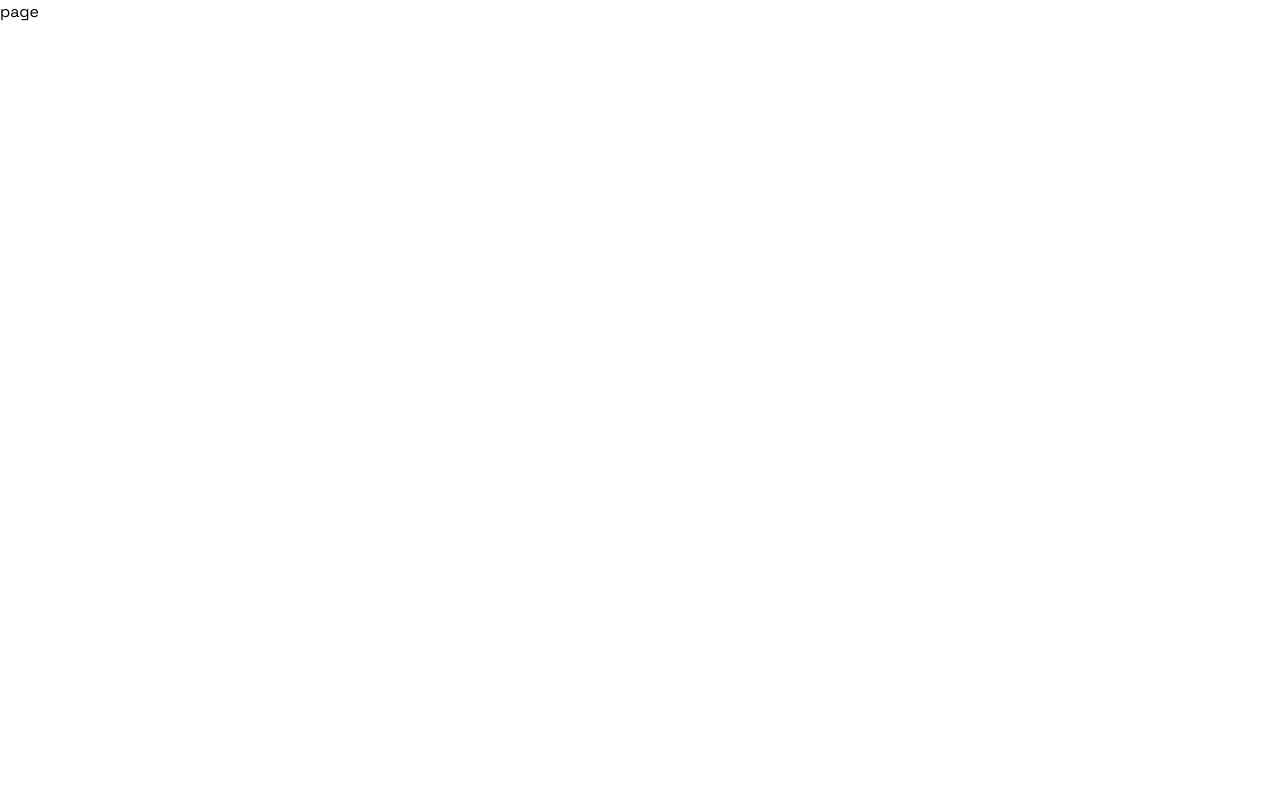
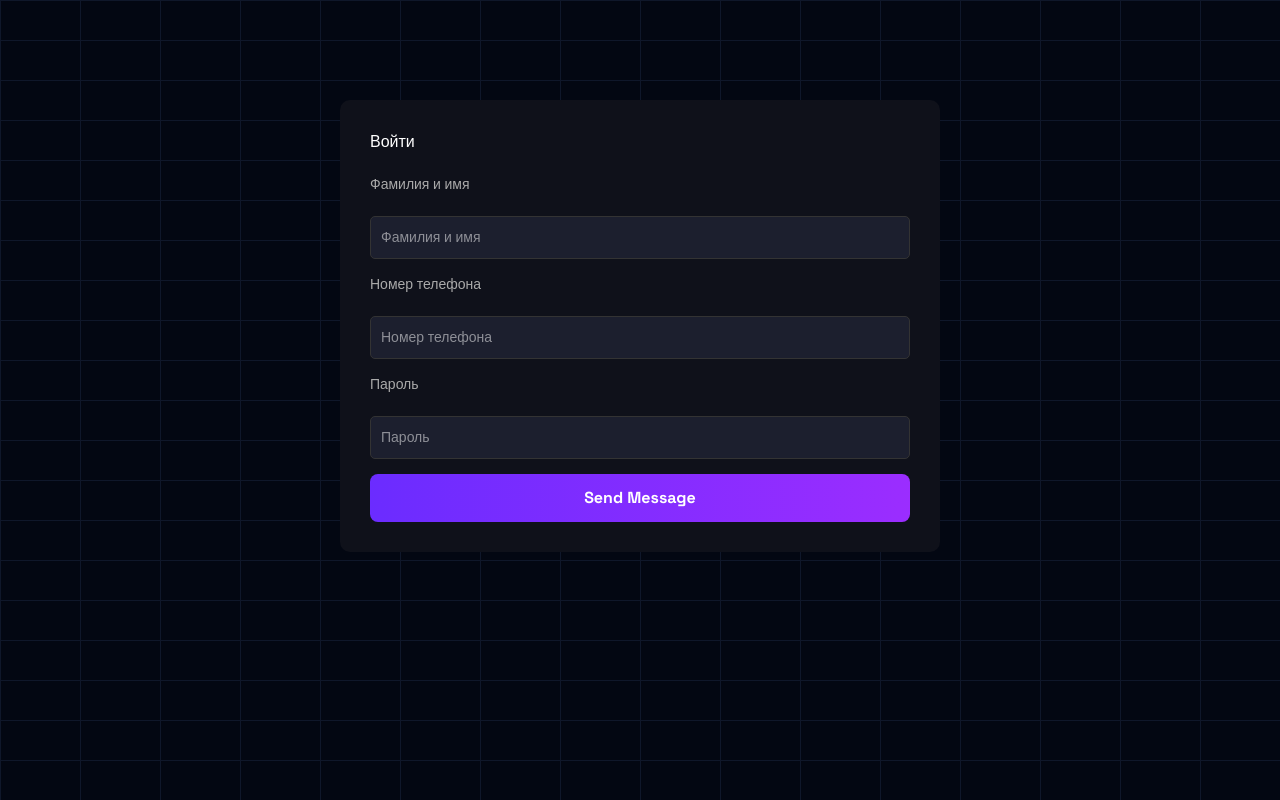
Before and after one commit to muhammadfayziyev2/GryphonSchool, a Next.js app: page /login in a window 1280 px wide. Built offline with nearby package versions, Linux system fonts and the light colour scheme.

Commit message:
modified:   src/app/globals.css 	modified:   src/app/login/page.jsx

```diff
--- a/src/app/globals.css
+++ b/src/app/globals.css
@@ -21,6 +21,7 @@
   --glow-purple: 0 0 15px rgba(168, 85, 247, 0.5);
   --transition-smooth: all 0.3s cubic-bezier(0.4, 0, 0.2, 1);
 }
+
 ::-webkit-scrollbar {
   width: 8px;
 }
@@ -37,6 +38,7 @@
 ::-webkit-scrollbar-thumb:hover {
   background: linear-gradient(to bottom, var(--primary-dark), var(--accent));
 }
+
 * {
   padding: 0;
   margin: 0;
@@ -48,7 +50,7 @@
   background-color: var(--darker-bg);
   color: var(--text-primary);
   background-image:
-      linear-gradient(to right,  #0f172a 1px, transparent 1px),
+    linear-gradient(to right, #0f172a 1px, transparent 1px),
     linear-gradient(to bottom, #0f172a 1px, transparent 1px);
   background-size: 80px 40px;
 }
@@ -67,22 +69,26 @@
   height: 80px;
   width: 100%;
 }
-.header-unit{
+
+.header-unit {
   display: flex;
   justify-content: space-between;
   align-items: center;
   width: 90%;
 }
-.navs{
+
+.navs {
   display: flex;
   align-items: center;
   gap: 30px;
 }
-.li-header{
+
+.li-header {
   display: flex;
   gap: 20px;
   font-family: "Space Grotesk", sans-serif;
 }
+
 @property --color-1 {
   syntax: "<color>";
   inherits: false;
@@ -116,6 +122,7 @@
   text-align: center;
   display: inline-block;
 }
+
 .btn-header a {
   display: inline-block;
   padding: 0.75rem 1.5rem;
@@ -135,6 +142,7 @@
   box-shadow: 0 0 25px rgba(147, 51, 234, 0.8), 0 0 10px rgba(59, 130, 246, 0.6);
   transform: scale(1.05);
 }
+
 .li-header {
   display: flex;
   gap: 1.5rem;
@@ -174,6 +182,7 @@
   width: 100%;
   left: 0;
 }
+
 .main {
   margin: 0;
   color: #cbd5e1;
@@ -249,6 +258,7 @@
 .btn-outline:hover {
   background-color: rgba(6, 182, 212, 0.1);
 }
+
 /* About Section */
 #about {
   display: flex;
@@ -381,11 +391,13 @@
     max-width: 100%;
   }
 }
-.kurs{
+
+.kurs {
   display: flex;
   justify-content: center;
   margin-top: 50px;
 }
+
 .projects-section {
   width: 50%;
   padding: 4rem 2rem;
@@ -466,6 +478,7 @@
 .project-card:hover .card-back {
   transform: rotateY(360deg);
 }
+
 .services-section {
   padding: 4rem 1rem;
   text-align: center;
@@ -555,13 +568,15 @@
 .learn-more.cyan {
   color: #22d3ee;
 }
-.register-home{
+
+.register-home {
 
   width: 100%;
   height: 100vh;
   background-color: var(--darker-bg);
   color: var(--text-primary);
 }
+
 .register-container {
   max-width: 600px;
   padding: 20px;
@@ -573,7 +588,8 @@
   font-family: sans-serif;
   color: #f0f0f0;
 }
-.cont{
+
+.cont {
   padding-top: 100px;
   height: 100vh;
   background-image:
@@ -581,6 +597,7 @@
     linear-gradient(to bottom, #0f172a 1px, transparent 1px);
   background-size: 80px 40px;
 }
+
 .register-form {
   display: flex;
   flex-direction: column;
@@ -606,12 +623,14 @@
   display: flex;
   flex-direction: column;
 }
-.forms{
+
+.forms {
   display: flex;
   width: 100%;
 }
-.inp{
-  margin-left:153px;
+
+.inp {
+  margin-left: 153px;
 }
 
 label {
@@ -657,6 +676,7 @@ button:disabled {
   opacity: 0.6;
   cursor: not-allowed;
 }
+
 .footer {
   background-color: rgba(17, 24, 39, 0.8);
   /* bg-gray-900/80 */
@@ -766,10 +786,12 @@ button:disabled {
 .footer-links a:hover {
   color: #22d3ee;
 }
-.footer-social{
+
+.footer-social {
   display: flex;
   gap: 20px;
 }
+
 .footer-social a {
   width: 2rem;
   height: 2rem;
@@ -792,6 +814,7 @@ gap: 20px;
   font-size: 0.875rem;
   margin-top: 2rem;
 }
+
 .flex-container {
   display: flex;
   flex-wrap: wrap;
@@ -864,8 +887,80 @@ gap: 20px;
 .info-link:hover {
   color: #22d3ee;
 }
-.location{
+
+.location {
   display: flex;
   justify-content: center;
   margin-bottom: 30px;
 }
+
+.login-unit {
+  width: 100%;
+  height: 100vh;
+  background-color: var(--darker-bg);
+  color: var(--text-primary);
+  background-image:
+    linear-gradient(to right, #0f172a 1px, transparent 1px),
+    linear-gradient(to bottom, #0f172a 1px, transparent 1px);
+  background-size: 80px 40px;
+  padding-top: 100px;
+}
+.contact-form-container {
+
+  background-color: #0f111a;
+  padding: 30px;
+  border-radius: 10px;
+  max-width: 600px;
+  margin: auto;
+  color: #ffffff;
+  font-family: sans-serif;
+}
+
+.contact-form-container h2 {
+  margin-bottom: 20px;
+}
+
+.contact-form {
+  display: flex;
+  flex-direction: column;
+  gap: 15px;
+}
+
+.form-row {
+  display: flex;
+  gap: 10px;
+}
+
+.form-row input {
+  flex: 1;
+}
+
+input,
+textarea {
+  background-color: #1c1f2e;
+  border: 1px solid #333;
+  border-radius: 5px;
+  padding: 10px;
+  color: #fff;
+  font-size: 14px;
+}
+
+textarea {
+  resize: vertical;
+  min-height: 100px;
+}
+
+button {
+  background: linear-gradient(90deg, #6b2cff, #9b2dff);
+  border: none;
+  color: #fff;
+  padding: 12px;
+  border-radius: 8px;
+  font-size: 16px;
+  cursor: pointer;
+  transition: 0.3s ease;
+}
+
+button:hover {
+  opacity: 0.9;
+}
--- a/src/app/login/page.jsx
+++ b/src/app/login/page.jsx
@@ -2,7 +2,21 @@ import React from 'react'
 
 const page = () => {
   return (
-    <div>page</div>
+    <div className='login-unit'>
+      <div className="contact-form-container">
+        <h2>Войти</h2>
+        <form className="contact-form">
+          <label htmlFor="">Фамилия и имя</label>
+          <input type="text" placeholder="Фамилия и имя" name="name" required />
+          <label htmlFor="">Номер телефона</label>
+          <input type="text" placeholder="Номер телефона" name="email" required />
+     <label htmlFor="">Пароль</label>
+          <input type="password" placeholder="Пароль" name="subject" required />
+
+          <button type="submit">Send Message</button>
+        </form>
+      </div>
+    </div>
   )
 }
 
```
Lines whose indentation alone changed are shown as unchanged.
